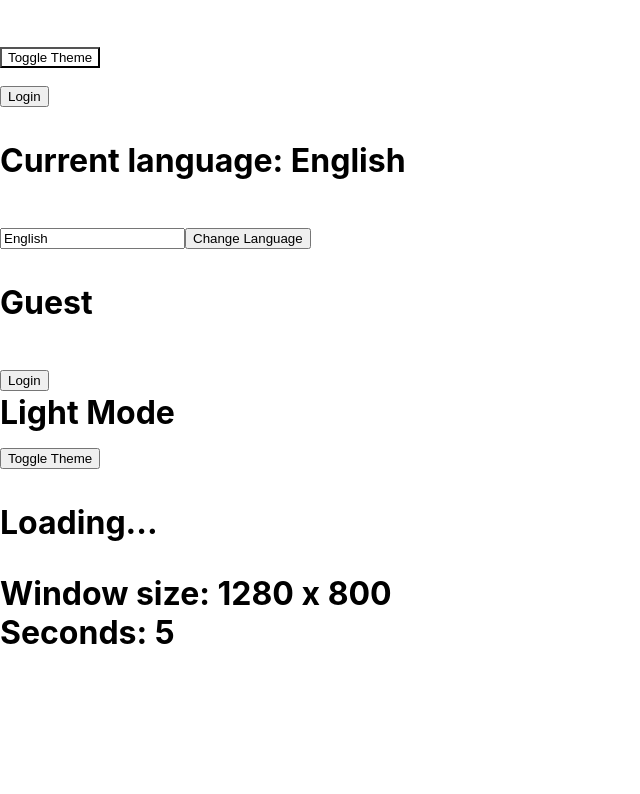
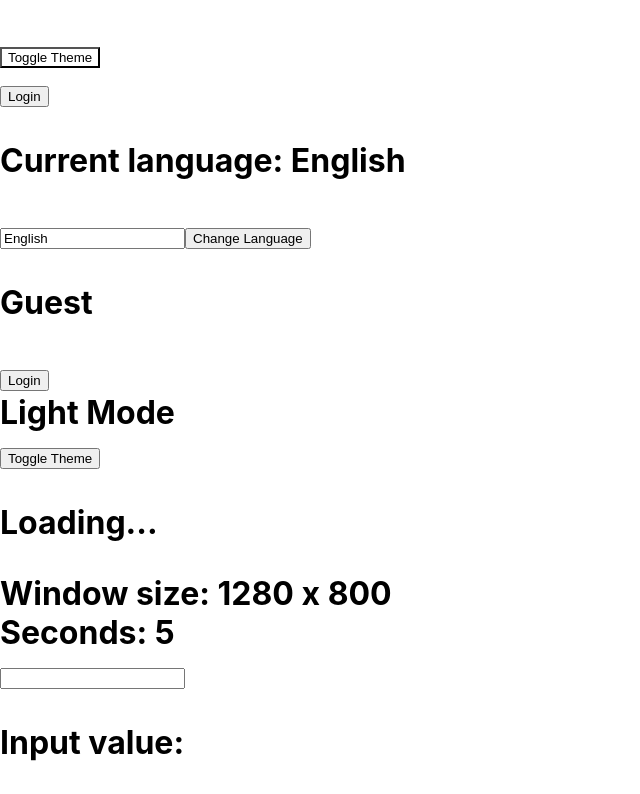
Before and after one commit to salinpaul94/60_DAY_PLAN_FOR_CROSS_PALTFORM_DEVELOPMENT, a React (Create React App) app in the folder test-roject/: page / in a window 1280 px wide. Shown: the part 732-1526 px from the top of the page, without its empty margins (0-640 px from the left). Before the commit the page ends 1405 px from the top, so only its background shows below. Built offline with nearby package versions, Linux system fonts and the light colour scheme; no server answers.

Commit message:
text input task 9 example 2

```diff
--- a/test-roject/src/App.js
+++ b/test-roject/src/App.js
@@ -11,6 +11,7 @@ import CounterUseEffectTask3 from './componentsDay5/CounterUseEffectTask3';
 import DataFetcherUseEffect from './componentsDay5/DataFetcherUseEffect';
 import MouseTrackerTask4 from './componentsDay5/MouseTrackerTask4';
 import RandomJokeTask4 from './componentsDay5/RandomJokeTask4';
+import TextInputTask9Exaple2 from './componentsDay5/TextInputTask9Example2';
 import TimerTask9Example1 from './componentsDay5/TimerTask9Example1';
 import AppUseEffect from './componentsDay5/TimerUseEffect';
 import WindowSizeTask8Example2 from './componentsDay5/WindowSizeTask8Example2';
@@ -35,6 +36,7 @@ const element = (
     <DataFetcherUseEffect/>
     <WindowSizeTask8Example2/>
     <TimerTask9Example1/>
+    <TextInputTask9Exaple2/>
   </h1>
 )
 
--- /dev/null
+++ b/test-roject/src/componentsDay5/TextInputTask9Example2.js
@@ -0,0 +1,27 @@
+import React, { useState } from 'react';
+
+function useInput(initialValue) {
+  const [value, setValue] = useState(initialValue);
+
+  const handleChange = (e) => {
+    setValue(e.target.value);
+  };
+
+  return {
+    value,
+    onChange: handleChange,
+  };
+}
+
+function TextInputTask9Exaple2() {
+  const inputProps = useInput('');
+
+  return (
+    <div>
+      <input type='text' {...inputProps} />
+      <p>Input value: {inputProps.value}</p>
+    </div>
+  );
+}
+
+export default TextInputTask9Exaple2;
```
